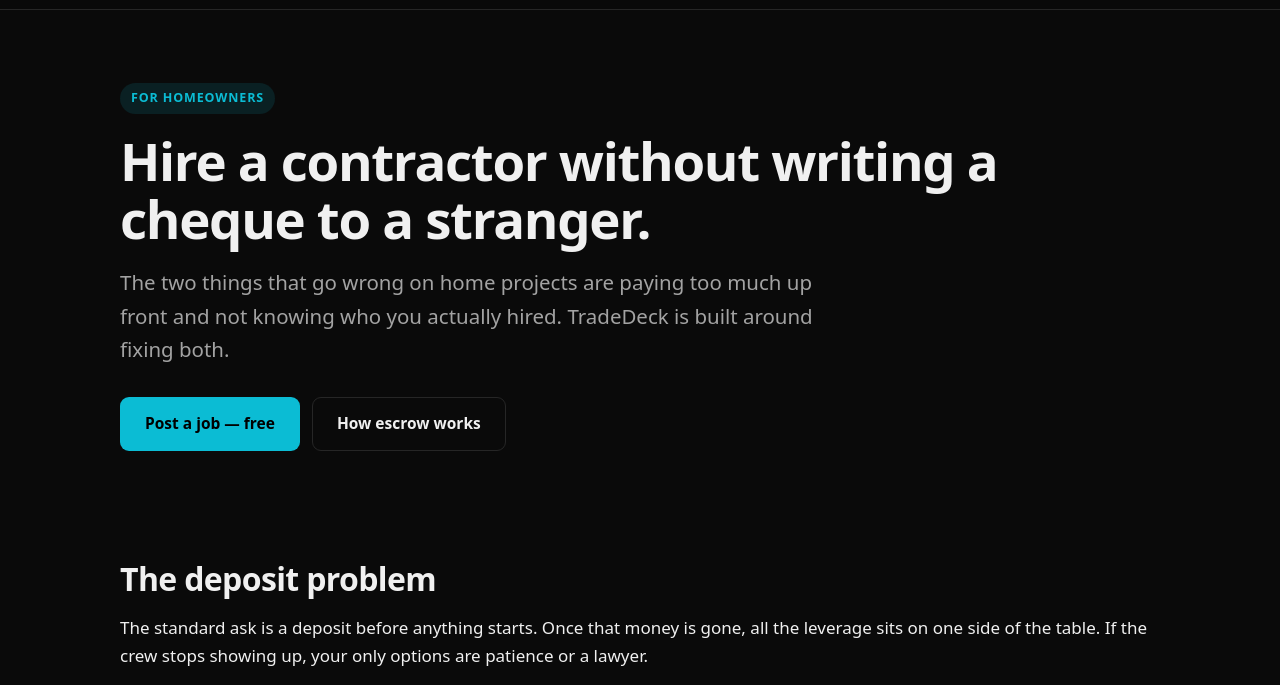
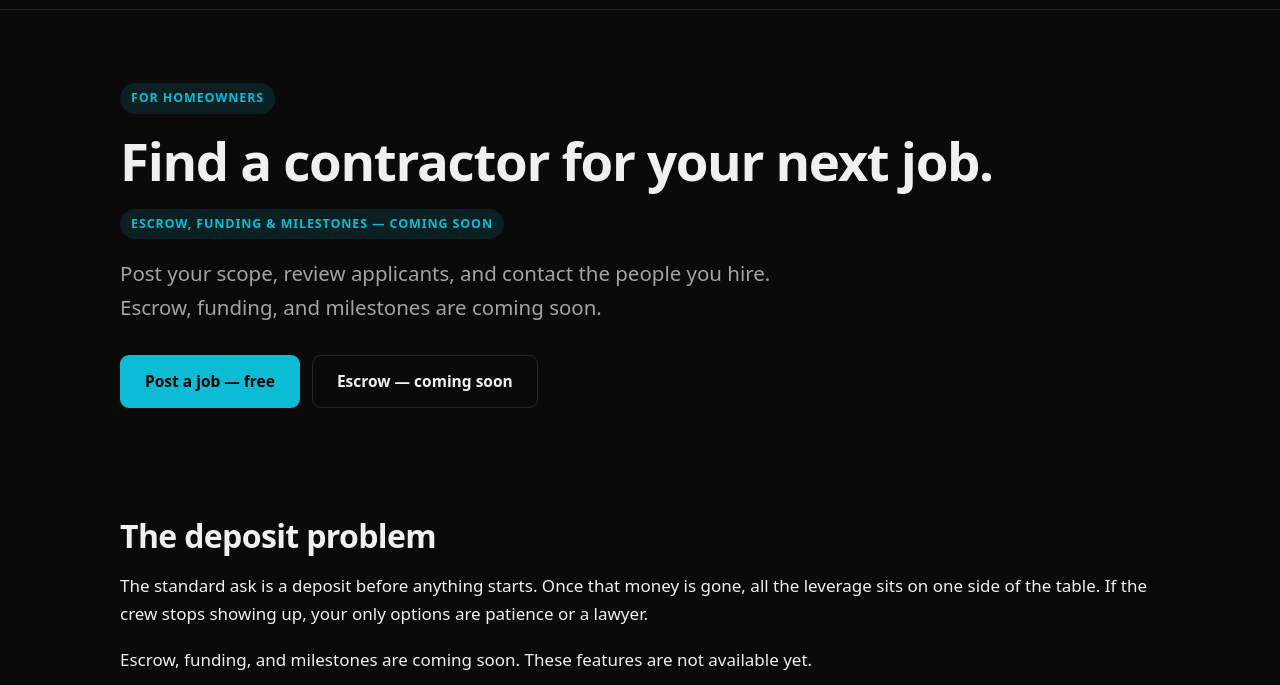
Before and after one commit to Wood1974/Tradeneck, a plain HTML site: page for-homeowners.html in a window 1280 px wide. Shown: the part 53-738 px from the top of the page. Drawn offline with Linux system fonts and the light colour scheme.

Commit message:
Mark TradeDeck escrow, funding, and milestones coming soon: for-homeowners.html

```diff
--- a/for-homeowners.html
+++ b/for-homeowners.html
@@ -5,7 +5,7 @@
 <meta name="viewport" content="width=device-width,initial-scale=1"/>
 
 <title>Hire a Utah Contractor Without Prepaying | TradeDeck</title>
-<meta name="description" content="See verified track records before you hire, pay by milestone instead of up front, and keep your money in escrow until work is approved. Free to post a job."/>
+<meta name="description" content="TradeDeck connects Utah homeowners, contractors, and workers. Escrow, funding, and milestones are coming soon."/>
 <link rel="canonical" href="https://tradedeckapp.com/for-homeowners"/>
 <meta name="robots" content="index,follow,max-image-preview:large,max-snippet:-1"/>
 <meta name="theme-color" content="#0A0A0A"/>
@@ -14,13 +14,13 @@
 <meta property="og:site_name" content="TradeDeck"/>
 <meta property="og:url" content="https://tradedeckapp.com/for-homeowners"/>
 <meta property="og:title" content="Hire a Utah Contractor Without Prepaying | TradeDeck"/>
-<meta property="og:description" content="See verified track records before you hire, pay by milestone instead of up front, and keep your money in escrow until work is approved. Free to post a job."/>
+<meta property="og:description" content="TradeDeck connects Utah homeowners, contractors, and workers. Escrow, funding, and milestones are coming soon."/>
 <meta property="og:image" content="https://tradedeckapp.com/og-image.png"/>
 <meta property="og:image:width" content="1200"/>
 <meta property="og:image:height" content="630"/>
 <meta name="twitter:card" content="summary_large_image"/>
 <meta name="twitter:title" content="Hire a Utah Contractor Without Prepaying | TradeDeck"/>
-<meta name="twitter:description" content="See verified track records before you hire, pay by milestone instead of up front, and keep your money in escrow until work is approved. Free to post a job."/>
+<meta name="twitter:description" content="TradeDeck connects Utah homeowners, contractors, and workers. Escrow, funding, and milestones are coming soon."/>
 <meta name="twitter:image" content="https://tradedeckapp.com/og-image.png"/>
 
 <link rel="icon" href="/favicon.ico" sizes="any"/>
@@ -74,7 +74,7 @@
       "name": "Can I still hire someone I already know?",
       "acceptedAnswer": {
         "@type": "Answer",
-        "text": "Yes. Plenty of owners use TradeDeck purely for the draw schedule and escrow on a contractor they already trust."
+        "text": "Escrow, funding, and milestones are coming soon. These features are not available yet."
       }
     },
     {
@@ -82,7 +82,7 @@
       "name": "What if the contractor disappears mid-job?",
       "acceptedAnswer": {
         "@type": "Answer",
-        "text": "You have only funded the milestones approved so far. Unreleased escrow stays yours rather than sitting in someone else's account."
+        "text": "Escrow, funding, and milestones are coming soon. These features are not available yet."
       }
     }
   ]
@@ -111,13 +111,12 @@
   <div class="mk-wrap">
     <section class="mk-hero">
       <span class="mk-eyebrow">For homeowners</span>
-      <h1>Hire a contractor without writing a cheque to a stranger.</h1>
-      <p class="mk-lede">The two things that go wrong on home projects are
-      paying too much up front and not knowing who you actually hired.
-      TradeDeck is built around fixing both.</p>
+      <h1>Find a contractor for your next job.</h1>
+      <p class="mk-eyebrow">Escrow, funding &amp; milestones — coming soon</p>
+      <p class="mk-lede">Post your scope, review applicants, and contact the people you hire. Escrow, funding, and milestones are coming soon.</p>
       <div class="mk-cta">
         <a class="mk-btn mk-btn-primary" href="/#signin">Post a job — free</a>
-        <a class="mk-btn mk-btn-outline" href="/escrow">How escrow works</a>
+        <a class="mk-btn mk-btn-outline" href="/escrow">Escrow — coming soon</a>
       </div>
     </section>
 
@@ -125,11 +124,7 @@
     <p>The standard ask is a deposit before anything starts. Once that money is
     gone, all the leverage sits on one side of the table. If the crew stops
     showing up, your only options are patience or a lawyer.</p>
-    <p>With a draw schedule, you fund one milestone at a time. The money is real
-    and committed — the crew can see it is there, so they are not working on
-    faith either — but it does not release until you approve the stage. If work
-    stalls at 40%, you are out the 40% you signed off on, not a 50% deposit on a
-    job nobody finished.</p>
+    <p>Escrow, funding, and milestones are coming soon. These features are not available yet.</p>
 
     <h2>The "who did I just hire" problem</h2>
     <p>Directory sites rank whoever pays the most for the placement. That is not
@@ -149,7 +144,7 @@
         <tr><td>Posting a job</td><td class="mk-yes">Free</td></tr>
         <tr><td>Reviewing applicants and tiers</td><td class="mk-yes">Free</td></tr>
         <tr><td>Contacting a worker directly</td><td class="mk-yes">Free</td></tr>
-        <tr><td>Funding a milestone into escrow</td><td>Standard payment processing</td></tr>
+        <tr><td>Escrow funding</td><td>Coming soon</td></tr>
       </tbody>
     </table>
     </div>
@@ -173,11 +168,11 @@
       </details>
       <details>
         <summary>Can I still hire someone I already know?</summary>
-        <p>Yes. Plenty of owners use TradeDeck purely for the draw schedule and escrow on a contractor they already trust.</p>
+        <p>Escrow, funding, and milestones are coming soon. These features are not available yet.</p>
       </details>
       <details>
         <summary>What if the contractor disappears mid-job?</summary>
-        <p>You have only funded the milestones approved so far. Unreleased escrow stays yours rather than sitting in someone else's account.</p>
+        <p>Escrow, funding, and milestones are coming soon. These features are not available yet.</p>
       </details>
     </div>
 
```
